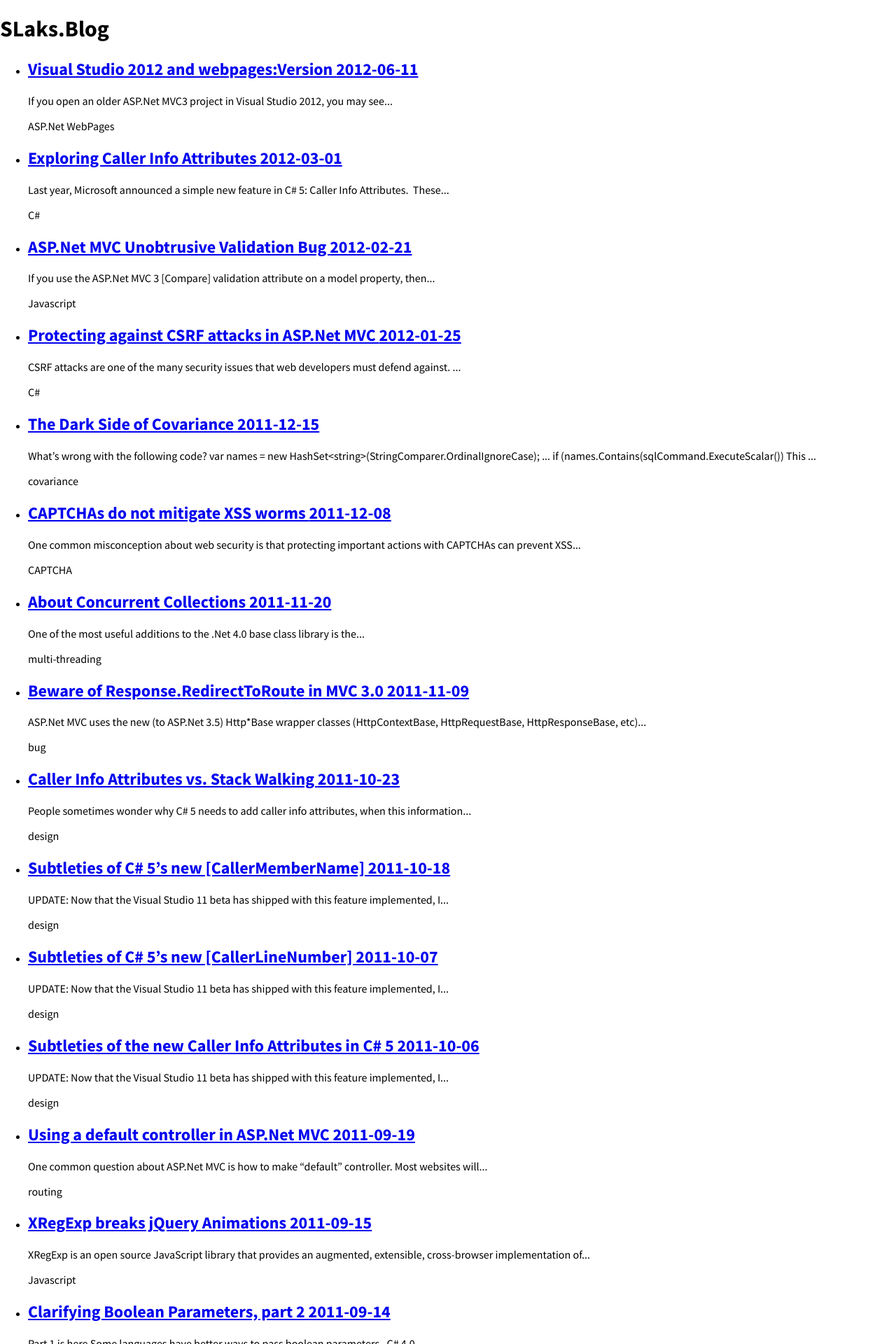
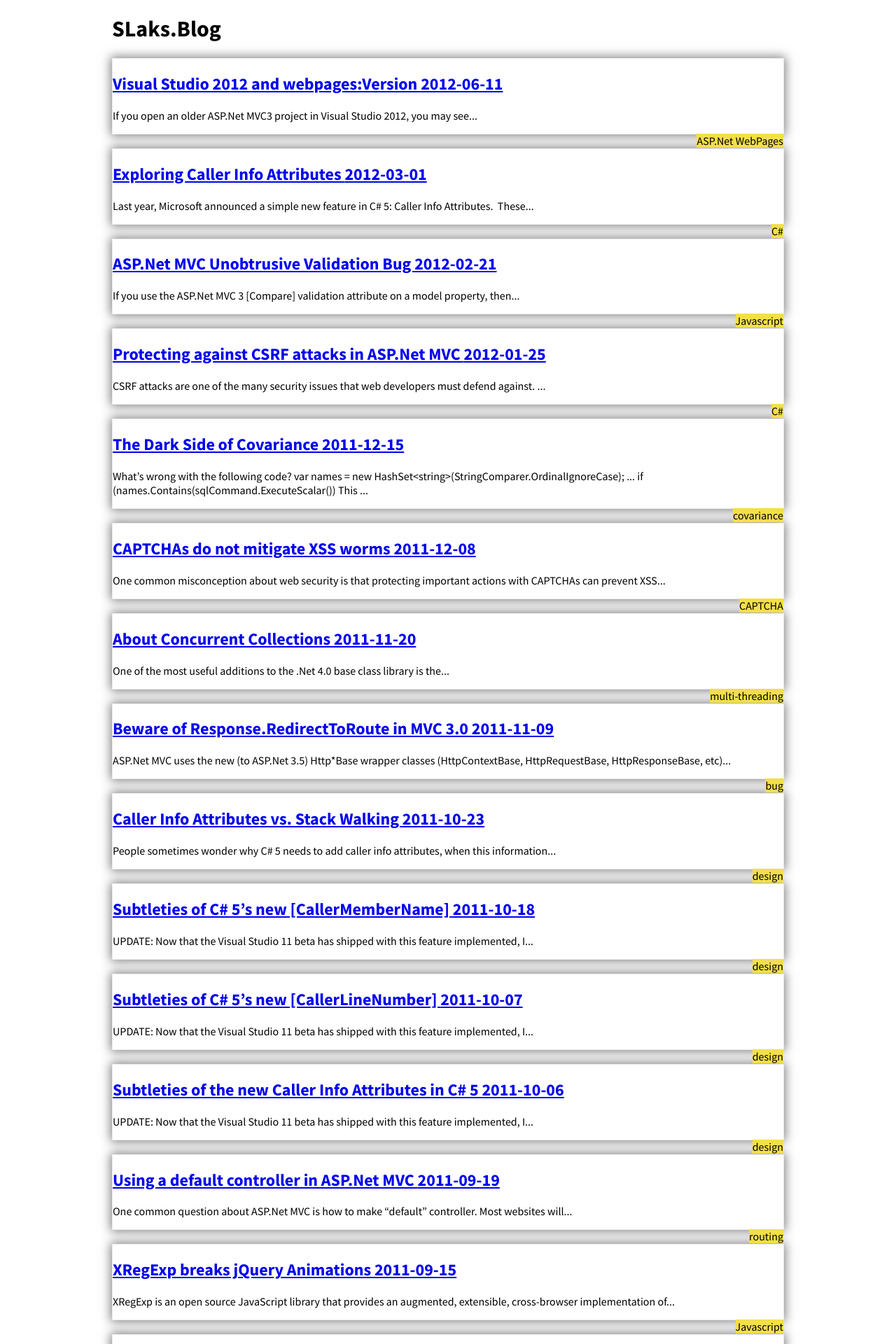
Before and after one commit to SLaks/SLaks.Blog, a Jekyll site: the page built from index.html, in a window 1280 px wide. Shown: the top 1920 px of the page at 70% size. Built offline with Jekyll 4.4.1, drawn with Linux system fonts in a browser that asks for light colours.

Commit message:
Start post list formatting

```diff
--- a/_layouts/default.html
+++ b/_layouts/default.html
@@ -14,14 +14,14 @@
 		<meta name="viewport" content="width=device-width" />
 		<link href="/css/normalize.css" rel="stylesheet" />
 		<link href="/css/base.css" rel="stylesheet" />
+		<link href="/css/post-list.css" rel="stylesheet" />
 	</head>
 
 	<body>
 		<!--[if lt IE 7]>
 			<p class="chromeframe">You are using an <strong>outdated</strong> browser. Please <a href="http://browsehappy.com/">upgrade your browser</a> or <a href="http://www.google.com/chromeframe/?redirect=true">activate Google Chrome Frame</a> to improve your experience.</p>
 	<![endif]-->
-
-		{{ content }}
+		<div class="container">{{ content }}</div>
 
 		<script>
 			var _gaq = [['_setAccount', 'UA-3656687-5'], ['_trackPageview']];
--- a/css/base.css
+++ b/css/base.css
@@ -10,3 +10,8 @@
 samp {
   font-family: 'Source Code Pro', monospace;
 }
+.container {
+  margin: 0 auto;
+  max-width: 960px;
+  width: 80%;
+}
--- /dev/null
+++ b/css/post-list.css
@@ -0,0 +1,15 @@
+.post-list {
+  list-style-type: none;
+  margin: 0;
+  padding: 0;
+}
+.post-list li {
+  margin: 20px 0;
+  border: 1px solid #eee;
+  -webkit-box-shadow: 0 0 14px 2px rgba(0, 0, 0, 0.5);
+  box-shadow: 0 0 14px 2px rgba(0, 0, 0, 0.5);
+}
+.post-list li aside {
+  float: right;
+  background: #f3df49;
+}
--- a/index.html
+++ b/index.html
@@ -7,7 +7,7 @@
 	<h1>SLaks.Blog</h1>
 </header>
 
-	<ul class="posts">
+	<ul class="post-list">
 		{% for post in site.posts %}
 			<li>
 				<h2><a href="{{ post.url }}">{{ post.title | xml_escape }} <span class="date">{{ post.date | date: "%Y-%m-%d" }}</span></a></h2>
```
Also changed, not shown: css/base.less (+7 -4 lines), css/post-list.less (added, +17 -0 lines), css/base.min.css, css/post-list.min.css (added). Lines whose indentation alone changed are shown as unchanged.
